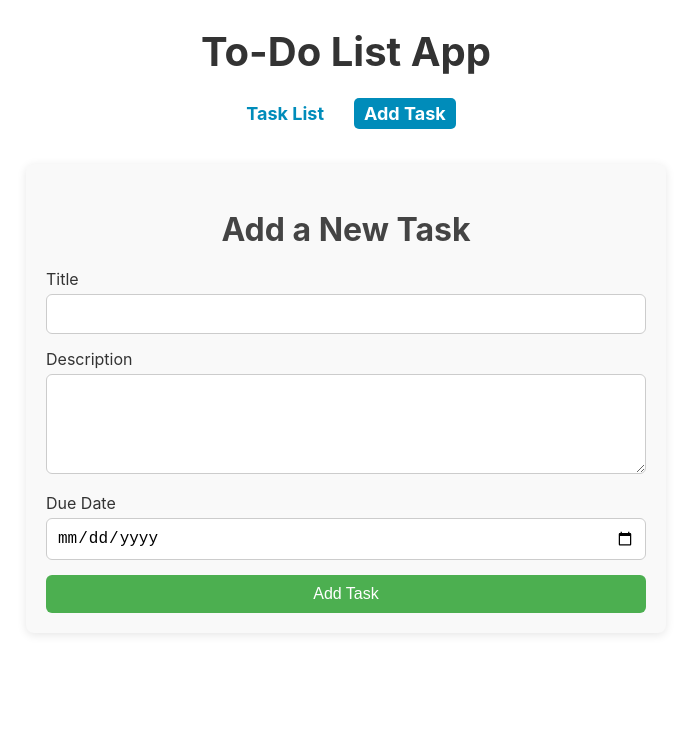
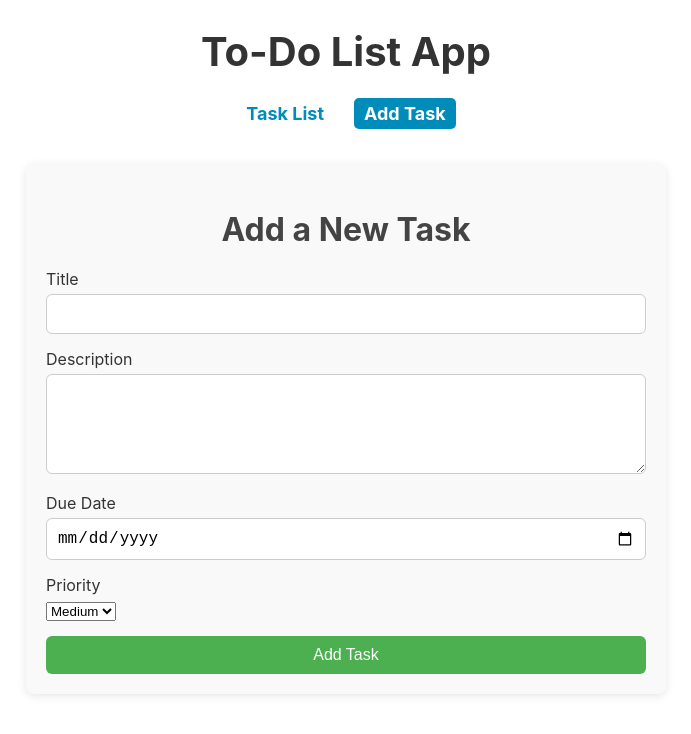
Before and after one commit to keerthana2624/React-todo-app, a React (Create React App) app in the folder to-do-app/: page /add-task in a window 1280 px wide. Shown: the top 734 px of the page, without its empty margins (294-985 px from the left). Built offline with nearby package versions, Linux system fonts and the light colour scheme.

Commit message:
Added priority filter to TaskList component

```diff
--- a/to-do-app/src/components/AddTask.js
+++ b/to-do-app/src/components/AddTask.js
@@ -1,10 +1,81 @@
+// import React, { useState } from "react";
+// import "./AddTask.css"; // Ensure you import the updated CSS
+
+// const AddTask = () => {
+//   const [title, setTitle] = useState("");
+//   const [description, setDescription] = useState("");
+//   const [dueDate, setDueDate] = useState("");
+
+//   const handleAddTask = (e) => {
+//     e.preventDefault();
+//     const newTask = {
+//       id: Date.now(),
+//       title,
+//       description,
+//       dueDate,
+//       completed: false,
+//     };
+
+//     const savedTasks = JSON.parse(localStorage.getItem("tasks")) || [];
+//     savedTasks.push(newTask);
+//     localStorage.setItem("tasks", JSON.stringify(savedTasks));
+
+//     setTitle("");
+//     setDescription("");
+//     setDueDate("");
+//     alert("Task added successfully!");
+//   };
+
+//   return (
+//     <div className="add-task-container">
+//       <h2>Add a New Task</h2>
+//       <form onSubmit={handleAddTask}>
+//         <div className="form-group">
+//           <label>Title</label>
+//           <input
+//             type="text"
+//             value={title}
+//             onChange={(e) => setTitle(e.target.value)}
+//             required
+//           />
+//         </div>
+//         <div className="form-group">
+//           <label>Description</label>
+//           <textarea
+//             value={description}
+//             onChange={(e) => setDescription(e.target.value)}
+//             required
+//           />
+//         </div>
+//         <div className="form-group">
+//           <label>Due Date</label>
+//           <input
+//             type="date"
+//             value={dueDate}
+//             onChange={(e) => setDueDate(e.target.value)}
+//           />
+//         </div>
+//         <button type="submit" className="add-task-button">
+//           Add Task
+//         </button>
+//       </form>
+//     </div>
+//   );
+// };
+
+// export default AddTask;
+
+
+
+
 import React, { useState } from "react";
-import "./AddTask.css"; // Ensure you import the updated CSS
+import "./AddTask.css";
 
 const AddTask = () => {
   const [title, setTitle] = useState("");
   const [description, setDescription] = useState("");
   const [dueDate, setDueDate] = useState("");
+  const [priority, setPriority] = useState("Medium"); // Default priority
 
   const handleAddTask = (e) => {
     e.preventDefault();
@@ -13,6 +84,7 @@
       title,
       description,
       dueDate,
+      priority, // Add priority to the task object
       completed: false,
     };
 
@@ -23,6 +95,7 @@
     setTitle("");
     setDescription("");
     setDueDate("");
+    setPriority("Medium");
     alert("Task added successfully!");
   };
 
@@ -55,6 +128,18 @@
             onChange={(e) => setDueDate(e.target.value)}
           />
         </div>
+        <div className="form-group">
+          <label>Priority</label>
+          <select
+            value={priority}
+            onChange={(e) => setPriority(e.target.value)}
+            required
+          >
+            <option value="High">High</option>
+            <option value="Medium">Medium</option>
+            <option value="Low">Low</option>
+          </select>
+        </div>
         <button type="submit" className="add-task-button">
           Add Task
         </button>
--- a/to-do-app/src/components/TaskList.jsx
+++ b/to-do-app/src/components/TaskList.jsx
@@ -1,12 +1,94 @@
+// import React, { useState, useEffect } from "react";
+// import TaskFilter from "./TaskFilter";
+// // import "../App.css";
+// import './TaskList.css'; // Make sure this path points to the actual file
+
+
+// const TaskList = () => {
+//   const [tasks, setTasks] = useState([]);
+//   const [filter, setFilter] = useState("All"); // State for filter
+
+//   useEffect(() => {
+//     const savedTasks = JSON.parse(localStorage.getItem("tasks")) || [];
+//     setTasks(savedTasks);
+//   }, []);
+
+//   const handleDeleteTask = (taskId) => {
+//     const updatedTasks = tasks.filter((task) => task.id !== taskId);
+//     setTasks(updatedTasks);
+//     localStorage.setItem("tasks", JSON.stringify(updatedTasks));
+//   };
+
+//   const handleCompleteTask = (taskId) => {
+//     const updatedTasks = tasks.map((task) =>
+//       task.id === taskId ? { ...task, completed: true } : task
+//     );
+//     setTasks(updatedTasks);
+//     localStorage.setItem("tasks", JSON.stringify(updatedTasks));
+//   };
+
+//   // Function to filter tasks based on the selected filter
+//   const filteredTasks = tasks.filter((task) => {
+//     if (filter === "All") return true;
+//     if (filter === "Completed") return task.completed;
+//     if (filter === "Pending") return !task.completed;
+//     return true;
+//   });
+
+//   return (
+//     <div className="task-list-container">
+//       <h2>Task List</h2>
+
+//       {/* Filter Component */}
+//       <TaskFilter filter={filter} setFilter={setFilter} />
+
+//       {/* Task List */}
+//       {filteredTasks.length > 0 ? (
+//         filteredTasks.map((task) => (
+//           <div
+//             key={task.id}
+//             className={`task-item ${task.completed ? "completed" : ""}`}
+//           >
+//             <h3>{task.title}</h3>
+//             <p>{task.description}</p>
+//             <p className="due-date">Due: {task.dueDate}</p>
+//             <div className="task-actions">
+//               {!task.completed && (
+//                 <button
+//                   className="complete-button"
+//                   onClick={() => handleCompleteTask(task.id)}
+//                 >
+//                   Mark as Complete
+//                 </button>
+//               )}
+//               <button
+//                 className="delete-button"
+//                 onClick={() => handleDeleteTask(task.id)}
+//               >
+//                 Delete
+//               </button>
+//             </div>
+//           </div>
+//         ))
+//       ) : (
+//         <p>No tasks available.</p>
+//       )}
+//     </div>
+//   );
+// };
+
+// export default TaskList;
+
+
+
 import React, { useState, useEffect } from "react";
 import TaskFilter from "./TaskFilter";
-// import "../App.css";
-import './TaskList.css'; // Make sure this path points to the actual file
-
+import "./TaskList.css"; // Ensure this path points to the actual file
 
 const TaskList = () => {
   const [tasks, setTasks] = useState([]);
   const [filter, setFilter] = useState("All"); // State for filter
+  const [priorityFilter, setPriorityFilter] = useState("All"); // State for priority filter
 
   useEffect(() => {
     const savedTasks = JSON.parse(localStorage.getItem("tasks")) || [];
@@ -27,11 +109,14 @@
     localStorage.setItem("tasks", JSON.stringify(updatedTasks));
   };
 
-  // Function to filter tasks based on the selected filter
+  // Filter tasks based on selected criteria (status and priority)
   const filteredTasks = tasks.filter((task) => {
-    if (filter === "All") return true;
-    if (filter === "Completed") return task.completed;
-    if (filter === "Pending") return !task.completed;
+    if (filter !== "All" && (filter === "Completed") !== task.completed) {
+      return false;
+    }
+    if (priorityFilter !== "All" && task.priority !== priorityFilter) {
+      return false;
+    }
     return true;
   });
 
@@ -39,19 +124,36 @@
     <div className="task-list-container">
       <h2>Task List</h2>
 
-      {/* Filter Component */}
+      {/* Filter Components */}
       <TaskFilter filter={filter} setFilter={setFilter} />
+
+      <div className="priority-filter">
+        <label htmlFor="priority">Filter by Priority: </label>
+        <select
+          id="priority"
+          value={priorityFilter}
+          onChange={(e) => setPriorityFilter(e.target.value)}
+        >
+          <option value="All">All</option>
+          <option value="High">High</option>
+          <option value="Medium">Medium</option>
+          <option value="Low">Low</option>
+        </select>
+      </div>
 
       {/* Task List */}
       {filteredTasks.length > 0 ? (
         filteredTasks.map((task) => (
           <div
             key={task.id}
-            className={`task-item ${task.completed ? "completed" : ""}`}
+            className={`task-item ${
+              task.completed ? "completed" : task.priority.toLowerCase()
+            }`}
           >
             <h3>{task.title}</h3>
             <p>{task.description}</p>
             <p className="due-date">Due: {task.dueDate}</p>
+            <p className="priority">Priority: {task.priority}</p>
             <div className="task-actions">
               {!task.completed && (
                 <button
```
